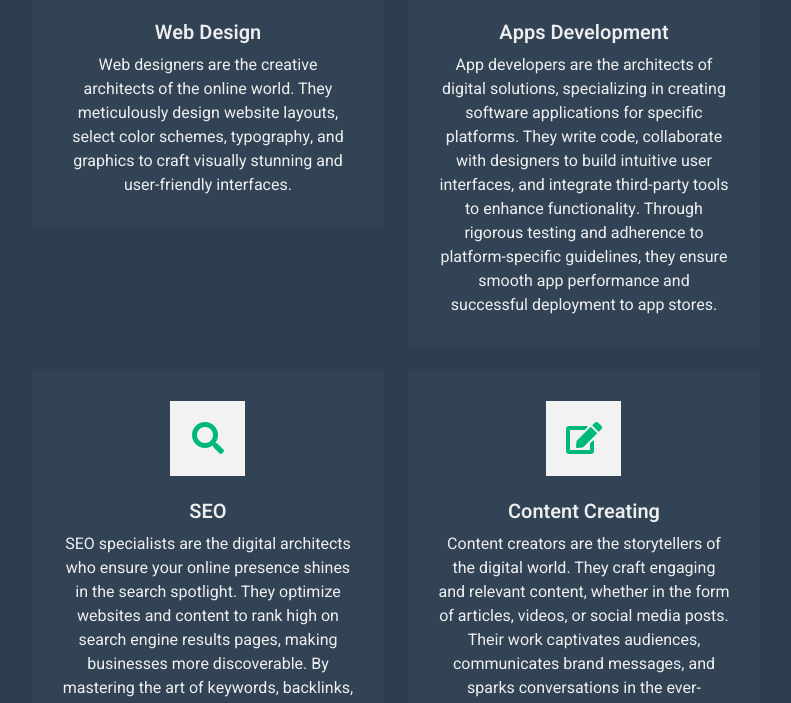
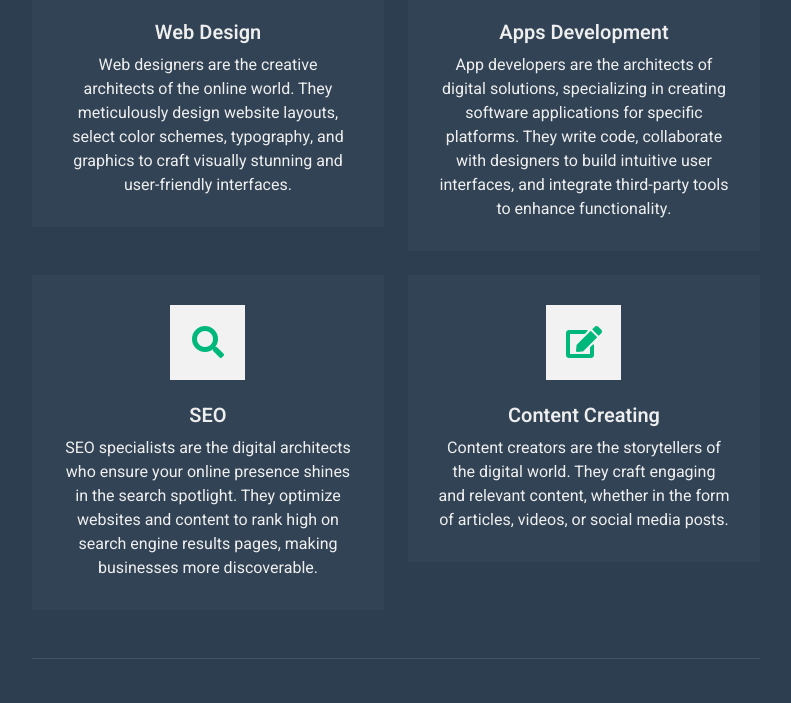
Before and after one commit to nusratjnabila/test, a plain HTML site: page index.html in a window 1280 px wide. Shown: the part 2243-2946 px from the top of the page, without its empty margins (438-1229 px from the left). Drawn offline with nearby package versions, Linux system fonts and the light colour scheme.

Commit message:
Update index.html

```diff
--- a/index.html
+++ b/index.html
@@ -245,21 +245,21 @@
                                 <div class="service-item">
                                     <i class="fab fa-2x fa-android mx-auto mb-4"></i>
                                     <h5 class="mb-2">Apps Development</h5>
-                                    <p class="mb-0">App developers are the architects of digital solutions, specializing in creating software applications for specific platforms. They write code, collaborate with designers to build intuitive user interfaces, and integrate third-party tools to enhance functionality. Through rigorous testing and adherence to platform-specific guidelines, they ensure smooth app performance and successful deployment to app stores.</p>
+                                    <p class="mb-0">App developers are the architects of digital solutions, specializing in creating software applications for specific platforms. They write code, collaborate with designers to build intuitive user interfaces, and integrate third-party tools to enhance functionality.</p>
                                 </div>
                             </div>
                             <div class="col-md-6">
                                 <div class="service-item">
                                     <i class="fa fa-2x fa-search mx-auto mb-4"></i>
                                     <h5 class="mb-2">SEO</h5>
-                                    <p class="mb-0">SEO specialists are the digital architects who ensure your online presence shines in the search spotlight. They optimize websites and content to rank high on search engine results pages, making businesses more discoverable. By mastering the art of keywords, backlinks, and user experience, they drive organic traffic and boost online visibility.</p>
+                                    <p class="mb-0">SEO specialists are the digital architects who ensure your online presence shines in the search spotlight. They optimize websites and content to rank high on search engine results pages, making businesses more discoverable.</p>
                                 </div>
                             </div>
                             <div class="col-md-6">
                                 <div class="service-item">
                                     <i class="fa fa-2x fa-edit mx-auto mb-4"></i>
                                     <h5 class="mb-2">Content Creating</h5>
-                                    <p class="mb-0">Content creators are the storytellers of the digital world. They craft engaging and relevant content, whether in the form of articles, videos, or social media posts. Their work captivates audiences, communicates brand messages, and sparks conversations in the ever-evolving online landscape.</p>
+                                    <p class="mb-0">Content creators are the storytellers of the digital world. They craft engaging and relevant content, whether in the form of articles, videos, or social media posts.</p>
                                 </div>
                             </div>
                         </div>
```
